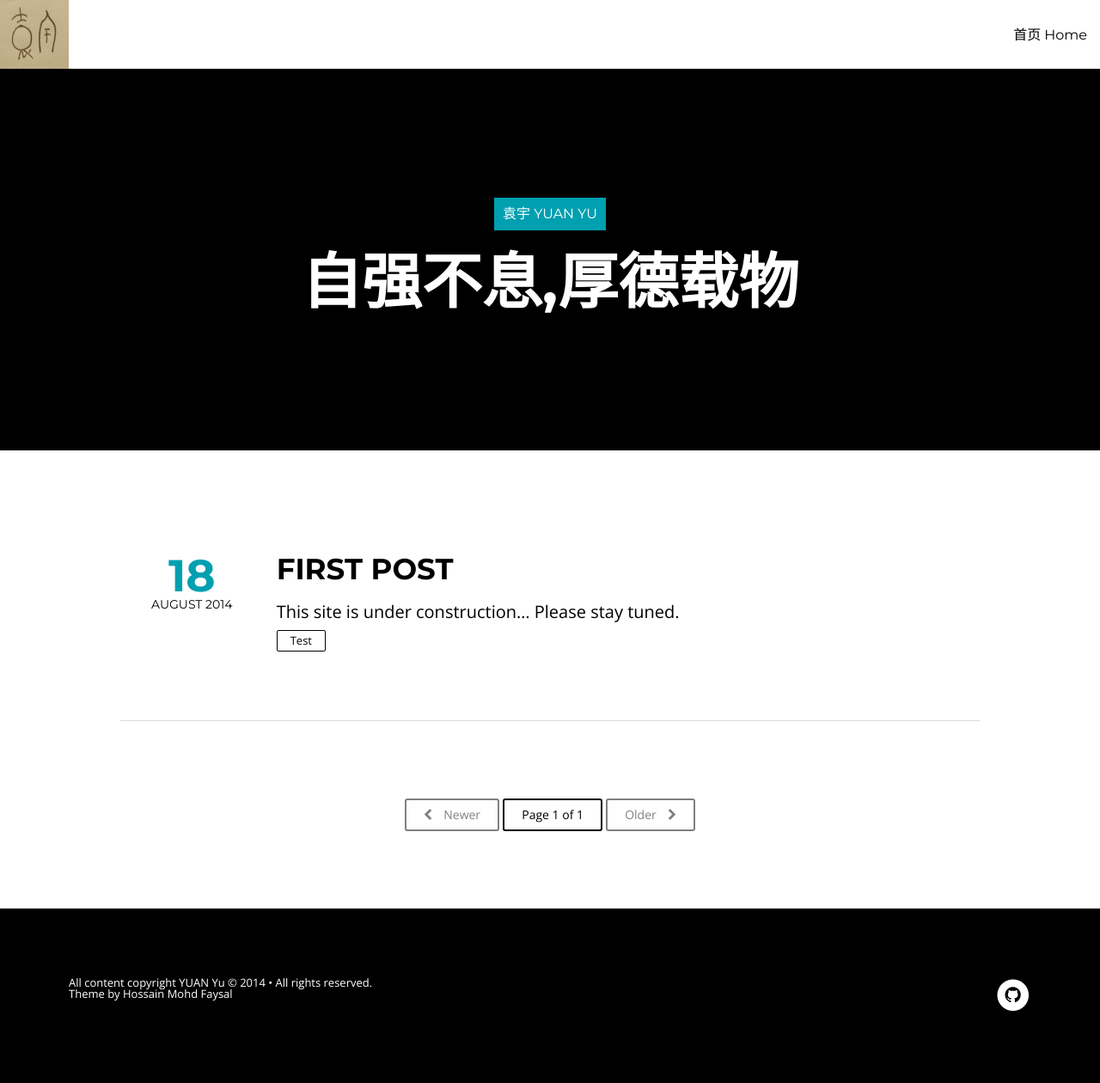
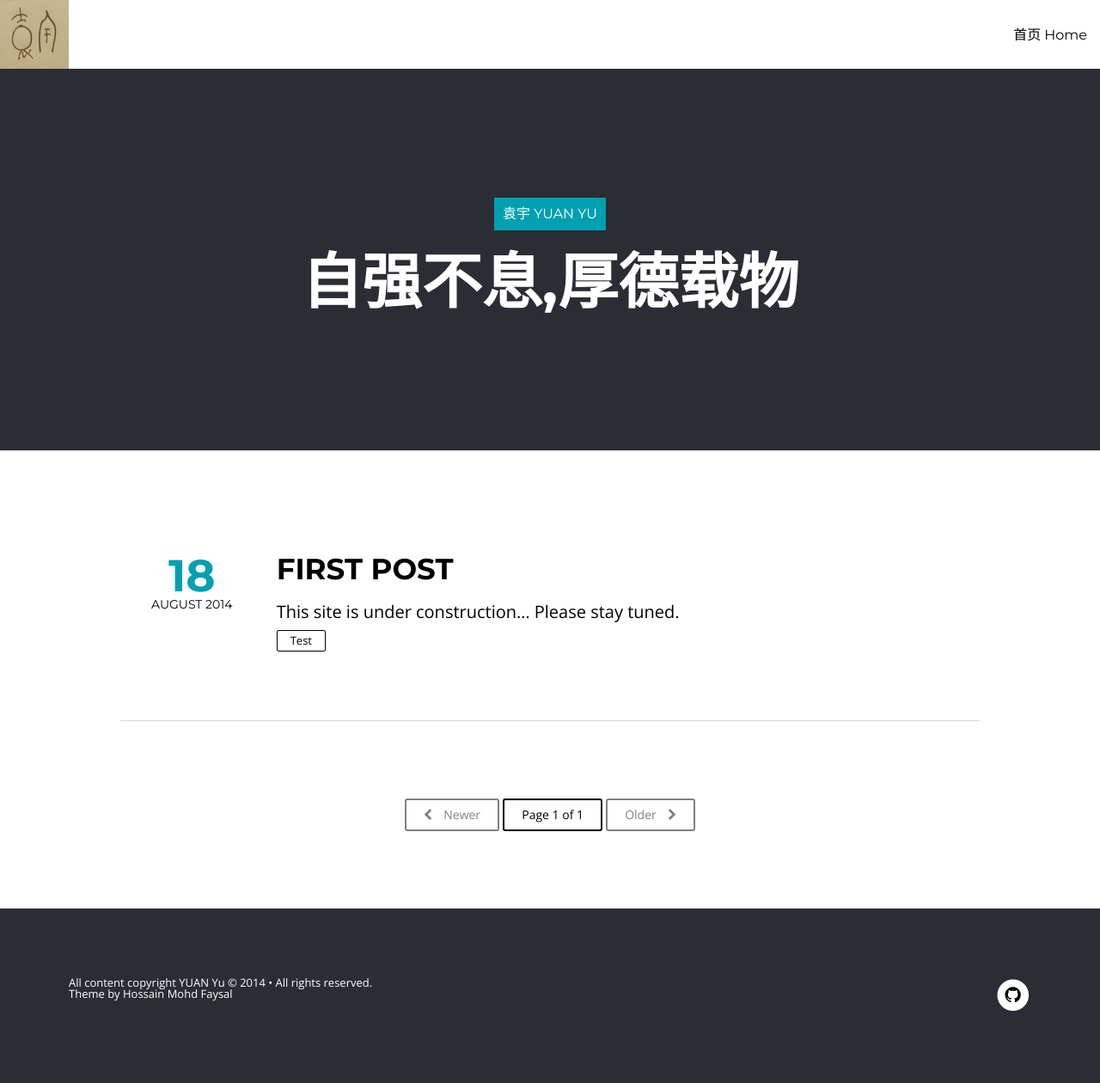
Before and after one commit to yu4nyu/yu4nyu.github.com, a Jekyll site: the page built from index.html, in a window 1280 px wide. Shown: the whole page at 86% size. Built offline with Jekyll 4.4.1, drawn with Linux system fonts in a browser that asks for light colours; nearby versions of some CDN libraries; the list of posts is cut into pages by our own code.

Commit message:
[change] background color of header and footer

```diff
--- a/assets/css/post-blue.css
+++ b/assets/css/post-blue.css
@@ -374,7 +374,7 @@ html, body, .summer-post-container, .summer-post-header {
 .summer-post-menu-header-simple {
   width: 100%;
   height: 5rem;
-  background-color: black;
+  background-color: #2B2D34;
   color: white;
   position: relative;
   z-index: 9999; }
--- a/assets/css/style-blue.css
+++ b/assets/css/style-blue.css
@@ -138,7 +138,7 @@ h1, h2, h3, h4, h5, h6 {
 .summer-site-head .summer-site-head-content {
   width: 100%;
   text-align: center;
-  background-color: black;
+  background-color: #2B2D34;
   background-size: cover; }
   .summer-site-head .summer-site-head-content .summer-site-head-title-bg {
     display: inline-block;
@@ -328,7 +328,7 @@ nav.pagination {
     margin-left: 0.625rem; }
 
 .summer-site-footer {
-  background: black; }
+  background: #2B2D34; }
   .summer-site-footer .social-icons,
   .summer-site-footer .copyright {
     width: 100%;
```
